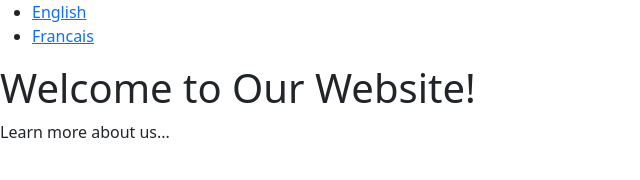
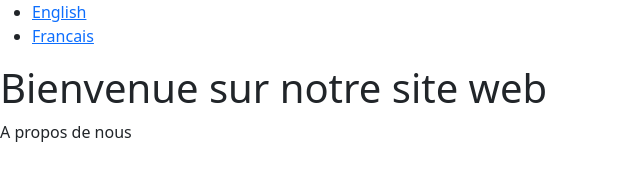
Before and after one commit to JeremieTavares/basic-lang-translation-template, a plain HTML site: page index.html in a window 1280 px wide. Both pictures are taken after a click on the link "Francais". Shown: the whole page, without its empty margins (0-640 px from the left). Drawn offline with nearby package versions, Linux system fonts and the light colour scheme.

Commit message:
refactoring for set lang

```diff
--- a/index.html
+++ b/index.html
@@ -21,8 +21,8 @@
 <body>
     <nav>
         <ul>
-            <li><a href="javascript:void(0);">English</a></li>
-            <li><a href="javascript:void(0);" data-set->Francais</a></li>
+            <li><a href="javascript:void(0);" data-set-lang="en">English</a></li>
+            <li><a href="javascript:void(0);" data-set-lang="fr">Francais</a></li>
         </ul>
     </nav>
 
--- a/resources/js/lang.js
+++ b/resources/js/lang.js
@@ -1,5 +1,5 @@
 // Function to update content based on selected language
-function updateContent(langData) {
+const updateContent = (langData) => {
     document.querySelectorAll('[data-i18n]').forEach(element => {
         const key = element.getAttribute('data-i18n');
         element.textContent = langData[key];
@@ -8,32 +8,46 @@ function updateContent(langData) {
 
 
 // Function to set the language preference
-function setLanguagePreference(lang) {
+const setLanguagePreference = (lang) => {
     localStorage.setItem('language', lang);
     // location.reload();
 }
 
 
 // Function to fetch language data
-async function fetchLanguageData(lang) {
+const fetchLanguageData = async (lang) => {
     const response = await fetch(`lang/${lang}.json`);
     return await response.json();
 }
 
 
 // Function to change language
-async function changeLanguage(lang) {
-    await setLanguagePreference(lang);
+const changeLanguage = async (lang) => {
+    setLanguagePreference(lang);
 
     const langData = await fetchLanguageData(lang);
     updateContent(langData);
-    toggleArabicStylesheet(lang); // Toggle Arabic stylesheet
 }
 
-// Call updateContent() on page load
-window.addEventListener('DOMContentLoaded', async () => {
-    const userPreferredLanguage = localStorage.getItem('language') || 'en';
-    const langData = await fetchLanguageData(userPreferredLanguage);
-    updateContent(langData);
-    toggleArabicStylesheet(userPreferredLanguage);
-});
+// When page loads, get the language preference from local storage
+const onLoadGetLanguage = async () => {
+    window.addEventListener('DOMContentLoaded', async () => {
+        const userPreferredLanguage = localStorage.getItem('language') || 'en';
+        const langData = await fetchLanguageData(userPreferredLanguage);
+        updateContent(langData);
+    });
+}
+
+// When user clicks on language button, change the language
+const onClickSetLanguage = () => {
+    // Call changeLanguage() on language change
+    document.querySelectorAll('[data-set-lang]').forEach(element => {
+        element.addEventListener('click', async () => {
+            const lang = element.getAttribute('data-set-lang');
+            changeLanguage(lang);
+        });
+    });
+}
+
+onLoadGetLanguage();
+onClickSetLanguage();
```
